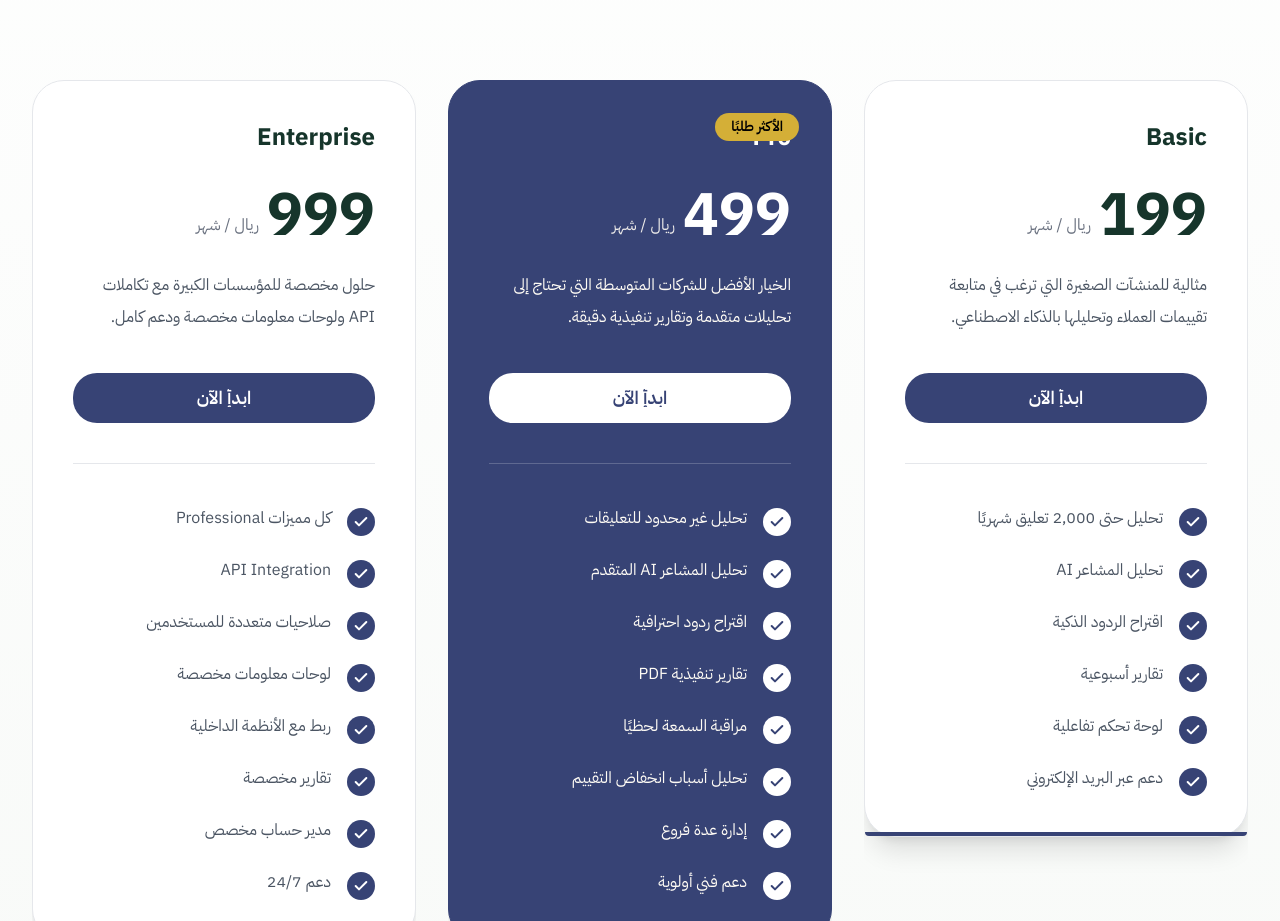
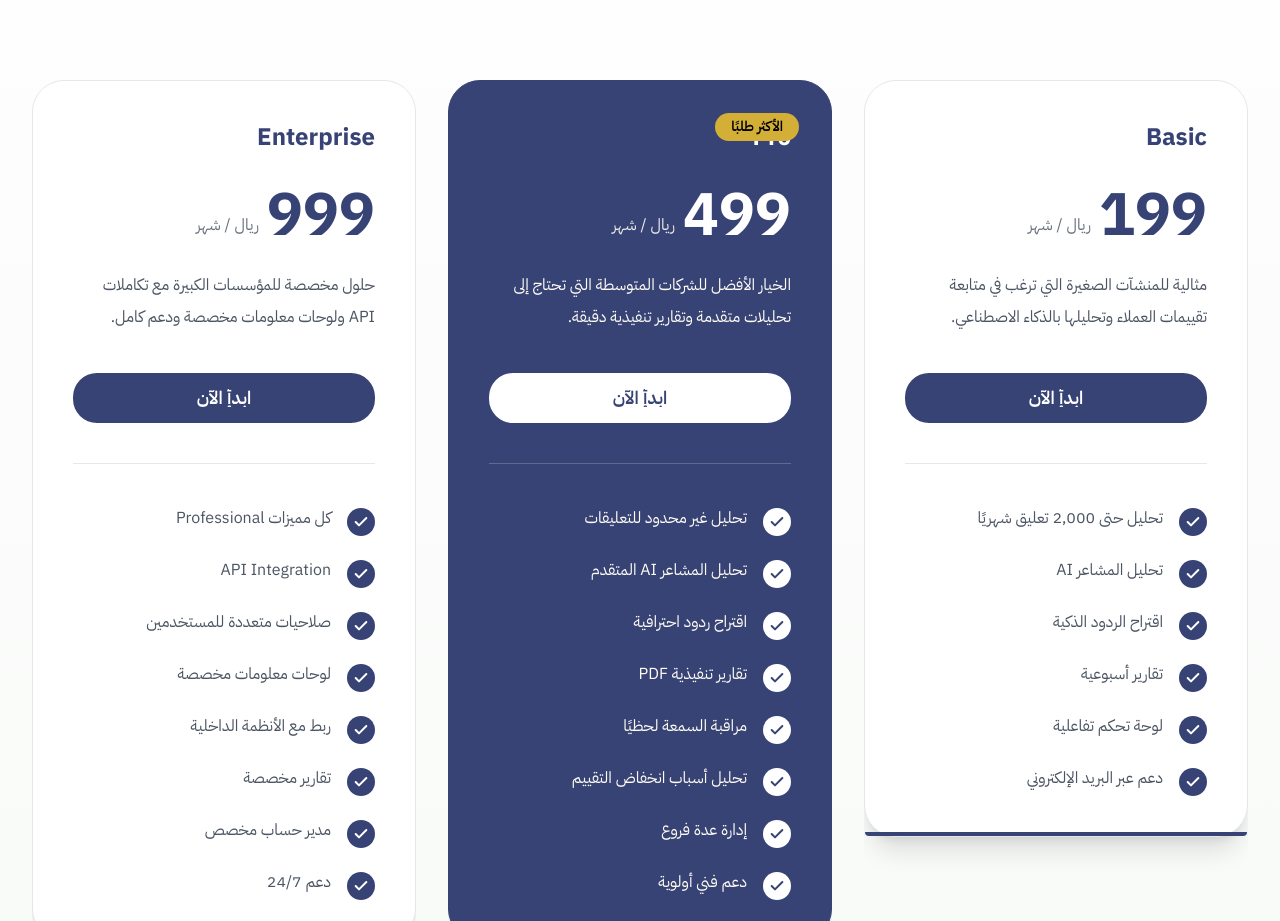
Before and after one commit to alaaalhrebi/inteleye, a Next.js app in the folder inteleye_project/: page / in a window 1280 px wide. Shown: the part 4104-5025 px from the top of the page. Built offline with nearby package versions, Linux system fonts and the light colour scheme.

Commit message:
Update PricingCard.tsx

```diff
--- a/inteleye_project/src/components/Pricing/PricingCard.tsx
+++ b/inteleye_project/src/components/Pricing/PricingCard.tsx
@@ -68,7 +68,7 @@ export default function PricingCard({ plan }: Props) {
 
         <h3
           className={`text-2xl font-bold ${
-            plan.featured ? "text-white" : "text-[#16352B]"
+plan.featured ? "text-white" : "text-primary"
           }`}
         >
           {plan.name}
@@ -77,7 +77,7 @@ export default function PricingCard({ plan }: Props) {
         <div className="mt-8 flex items-end gap-2">
           <span
             className={`text-6xl font-bold ${
-              plan.featured ? "text-white" : "text-[#16352B]"
+plan.featured ? "text-white" : "text-primary"
             }`}
           >
             {plan.price}
```
